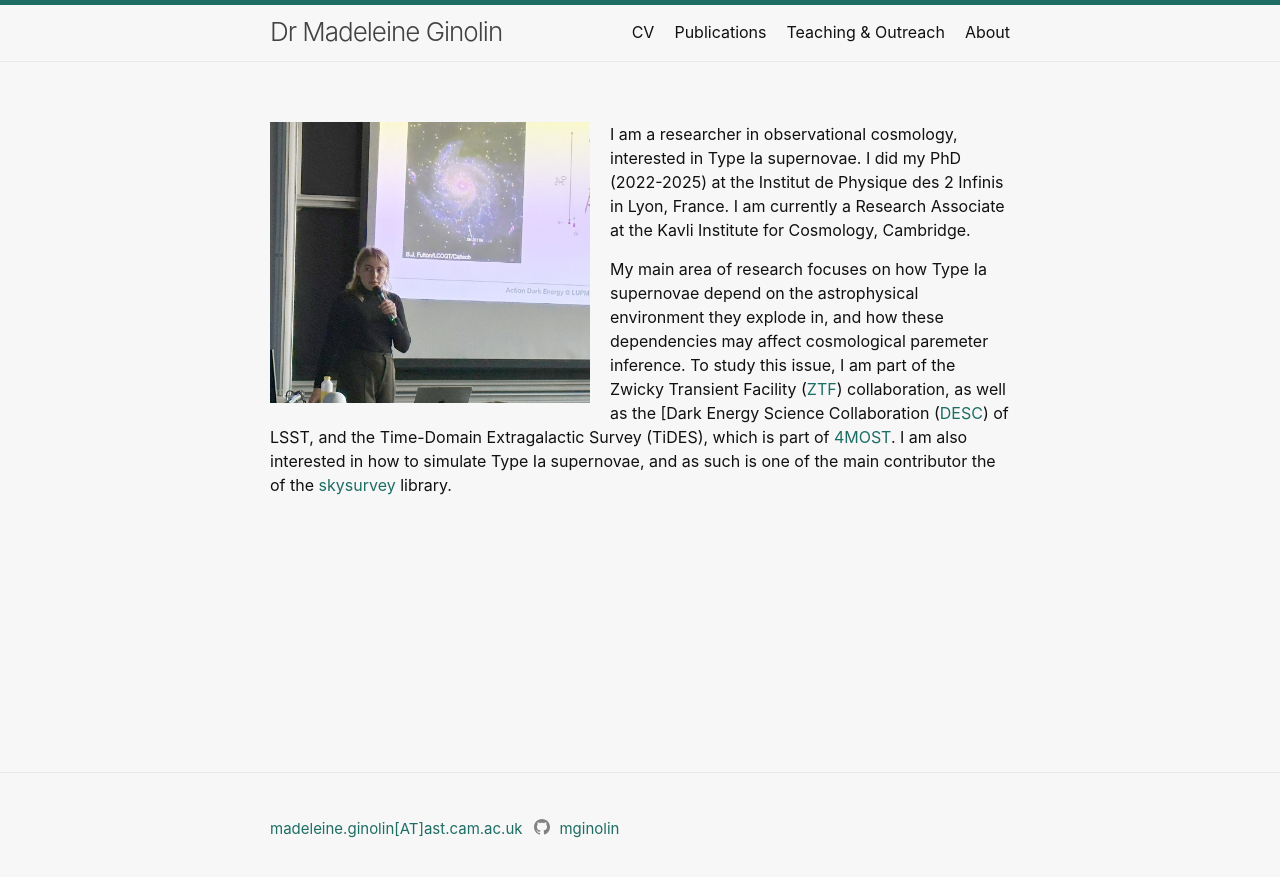
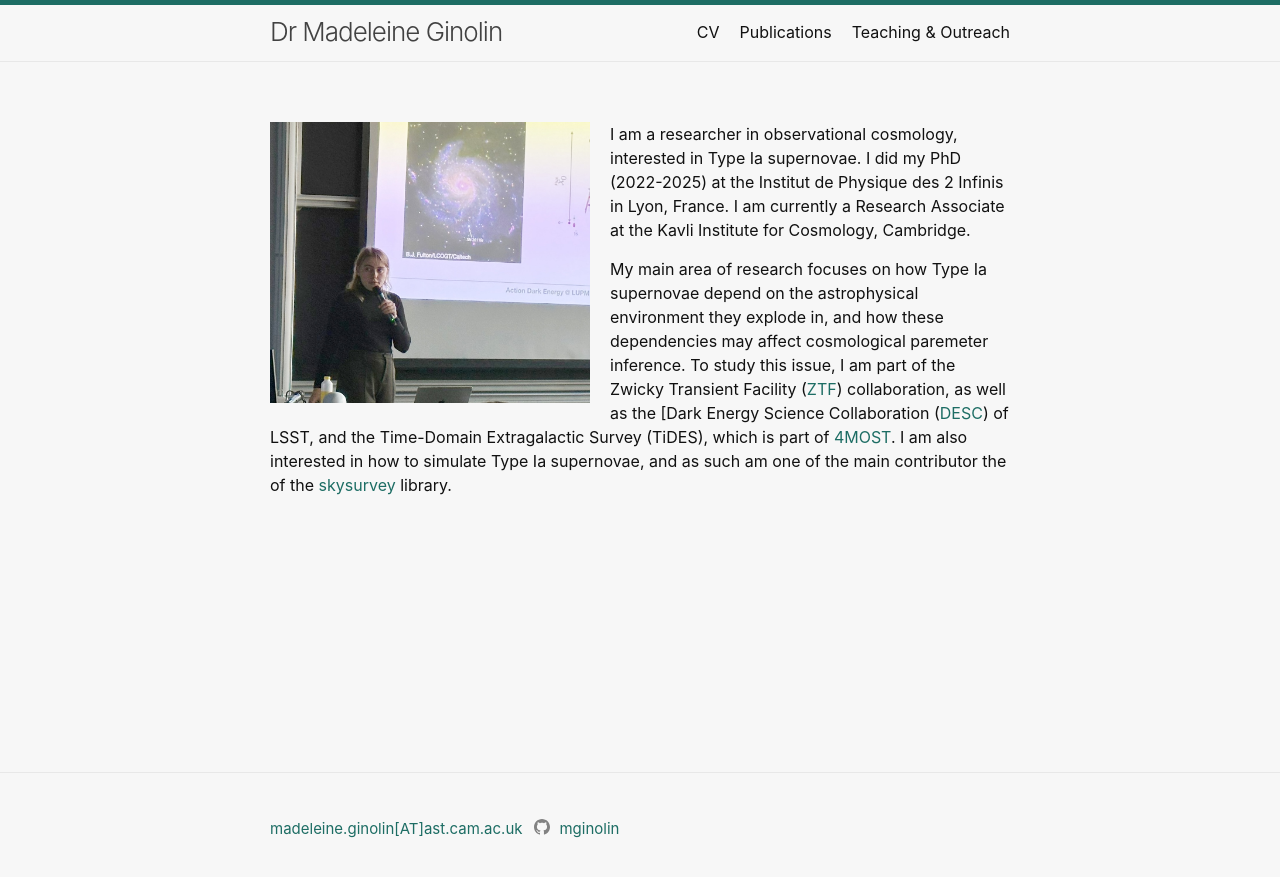
Before and after one commit to mginolin/mginolin.github.io, a Jekyll site: the page built from index.markdown, in a window 1280 px wide. Shown: the top 877 px of the page. Built offline with Jekyll 4.4.1, drawn with Linux system fonts in a browser that asks for light colours.

```diff
--- a/index.markdown
+++ b/index.markdown
@@ -15,4 +15,4 @@ layout: page
 
 I am a researcher in observational cosmology, interested in Type Ia supernovae. I did my PhD (2022-2025) at the Institut de Physique des 2 Infinis in Lyon, France. I am currently a Research Associate at the Kavli Institute for Cosmology, Cambridge.
 
-My main area of research focuses on how Type Ia supernovae depend on the astrophysical environment they explode in, and how these dependencies may affect cosmological paremeter inference. To study this issue, I am part of the Zwicky Transient Facility ([ZTF](https://www.ztf.caltech.edu/)) collaboration, as well as the [Dark Energy Science Collaboration ([DESC](https://lsstdesc.org/)) of LSST, and the Time-Domain Extragalactic Survey (TiDES), which is part of [4MOST](https://www.4most.eu/cms/science/exgalconsurv/). I am also interested in how to simulate Type Ia supernovae, and as such is one of the main contributor the of the [skysurvey](https://skysurvey.readthedocs.io/en/latest/) library.
+My main area of research focuses on how Type Ia supernovae depend on the astrophysical environment they explode in, and how these dependencies may affect cosmological paremeter inference. To study this issue, I am part of the Zwicky Transient Facility ([ZTF](https://www.ztf.caltech.edu/)) collaboration, as well as the [Dark Energy Science Collaboration ([DESC](https://lsstdesc.org/)) of LSST, and the Time-Domain Extragalactic Survey (TiDES), which is part of [4MOST](https://www.4most.eu/cms/science/exgalconsurv/). I am also interested in how to simulate Type Ia supernovae, and as such am one of the main contributor the of the [skysurvey](https://skysurvey.readthedocs.io/en/latest/) library.
```
Also changed, not shown: about.markdown (deleted, +0 -18 lines).
